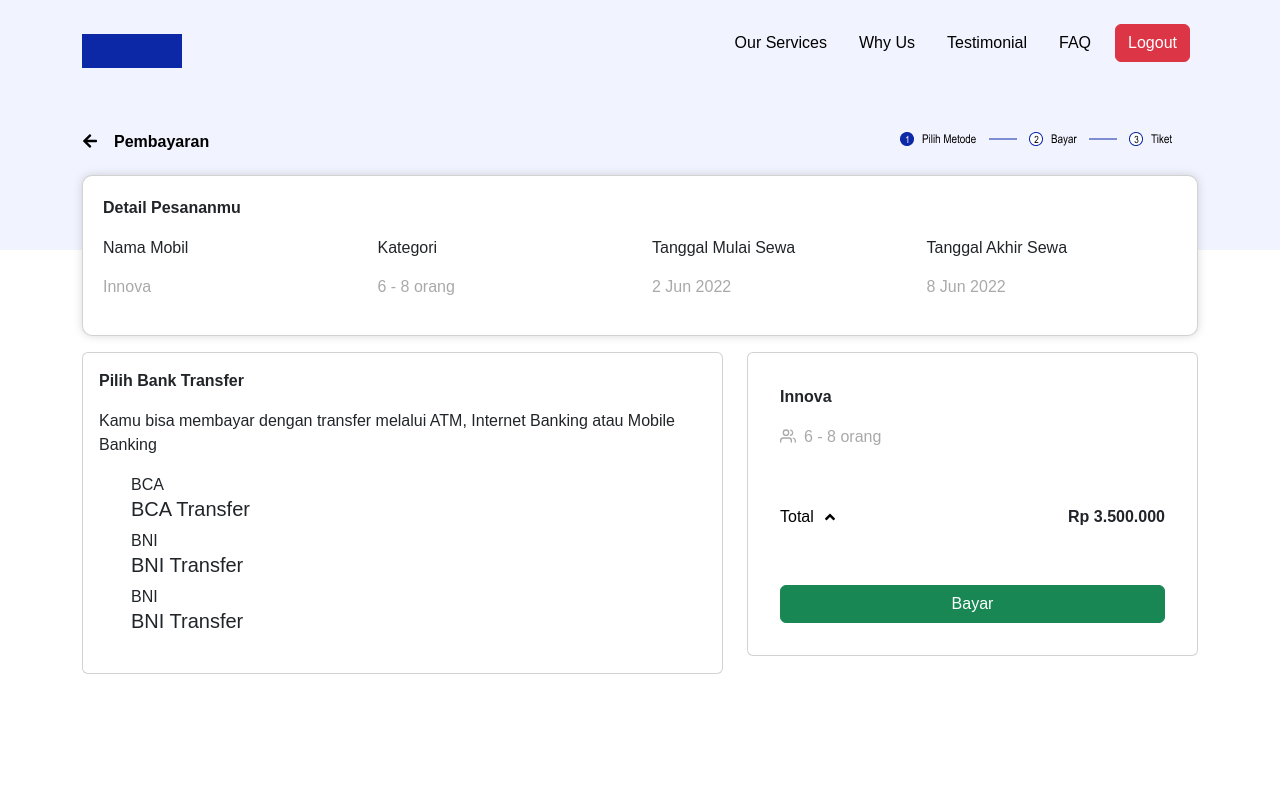
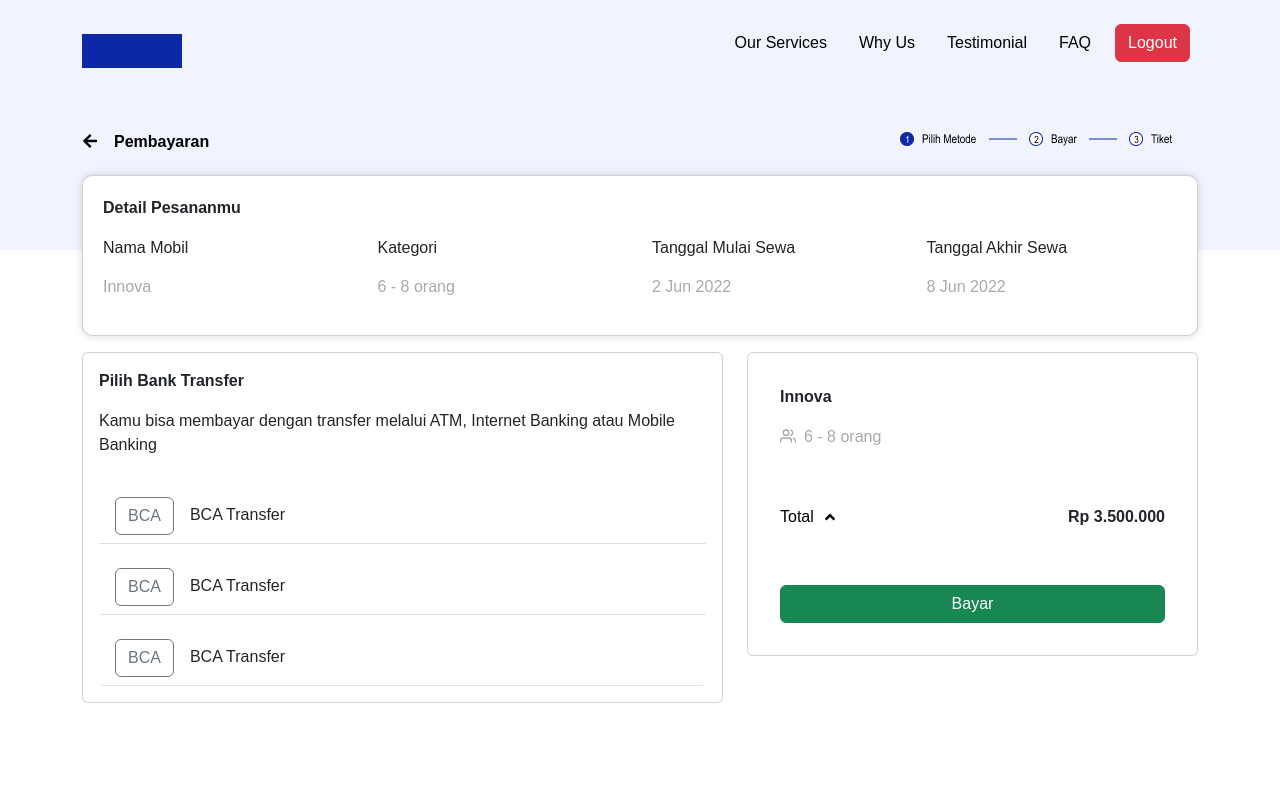
Before and after one commit to Wannn14/Binar-Platinum, a React (Create React App) app: page /pembayaran in a window 1280 px wide. Shown: the top 800 px of the page. Built offline with nearby package versions, Linux system fonts and the light colour scheme; sample sign-in values are in the browser's storage.

Commit message:
update : checked Bank

```diff
--- a/src/pages/Payment/bayar-mobil.js
+++ b/src/pages/Payment/bayar-mobil.js
@@ -4,17 +4,16 @@ import Foot from "../../components/footer";
 import "./bayar.css";
 import Step from "../../assets/image/step.png";
 import {Row, Col, Button, Container, Card, ListGroup} from "react-bootstrap";
-import {FaArrowLeft, FaAngleUp, FaAngleDown, FaCheck} from "react-icons/fa";
+import {FaArrowLeft, FaAngleUp, FaAngleDown} from "react-icons/fa";
 import {FiUsers} from "react-icons/fi";
 import Check from '../../assets/image/check.svg';
 
 
 const Bayar = () => {
   const [show, setShow] = useState(true);
-  const [change, setChange] = useState(true);
-  const [change1, setChange1] = useState("");
-  const [change2, setChange2] = useState("");
   const [selected, setSelected] = useState();
+
+
   const selectClick = (index) => { setSelected(index) };
 
 
@@ -72,88 +71,57 @@ const Bayar = () => {
                 Kamu bisa membayar dengan transfer melalui ATM, Internet Banking
                 atau Mobile Banking
               </p>
-              <ul>
-                    <li
+              <ListGroup variant="flush border-bottom border-top-0 ">
+                <ListGroup.Item>
+                    <div
                       className={selected === 1 ? 'active' : null}
                       onClick={() => {
                         selectClick(1);
                         localStorage.setItem("bank", "BCA");
                       }}
                     >
-                      <div className="cont">
-                        <div className="bank">BCA</div>
-                        <h5>BCA Transfer</h5>
+                      <div className="mt-3" >
+                        <button className="bank btn btn-outline-secondary">BCA</button>
+                        <span className='ms-3' >BCA Transfer</span>
+
+                      {selected === 1 ? <img src={Check} className="float-check-right mt-2" alt="check-list" /> : null}
                       </div>
-                      {selected === 1 ? <img src={Check} alt="check-list" /> : null}
-                    </li>
-                    <li
+                    </div >
+                </ListGroup.Item>
+                <ListGroup.Item>
+                    <div
                       className={selected === 2 ? 'active' : null}
                       onClick={() => {
                         selectClick(2);
-                        localStorage.setItem("bank", "BNI")
+                        localStorage.setItem("bank", "BCA");
                       }}
                     >
-                      <div className="cont">
-                        <div className="bank">BNI</div>
-                        <h5>BNI Transfer</h5>
+                      <div className="mt-3" >
+                        <button className="bank btn btn-outline-secondary">BCA</button>
+                        <span className='ms-3' >BCA Transfer</span>
+
+                      {selected === 2 ? <img src={Check} className="float-check-right mt-2" alt="check-list" /> : null}
                       </div>
-                      {selected === 2 ? <img src={Check} alt="check-list" /> : null}
-                    </li>
-                    <li
+                    </div>
+
+                  </ListGroup.Item>
+                  <ListGroup.Item>
+                    <div
                       className={selected === 3 ? 'active' : null}
                       onClick={() => {
                         selectClick(3);
-                        localStorage.setItem("bank", "BNI")
+                        localStorage.setItem("bank", "BCA");
                       }}
                     >
-                      <div className="cont">
-                        <div className="bank">BNI</div>
-                        <h5>BNI Transfer</h5>
+                      <div className="mt-3" >
+                        <button className="bank btn btn-outline-secondary">BCA</button>
+                        <span className='ms-3' >BCA Transfer</span>
+
+                      {selected === 3 ? <img src={Check} className="float-check-right mt-2" alt="check-list" /> : null}
                       </div>
-                      {selected === 3 ? <img src={Check} alt="check-list" /> : null}
-                    </li>
-
-                  </ul>
-              {/* <ListGroup variant="flush border-bottom border-top-0 list-group-payment">
-                <ListGroup.Item>
-                  <Button
-                    onClick={() => setChange(!change)}
-                    variant="outline-dark me-3 button-tf"
-                  >
-                    BCA
-                  </Button>
-                  BCA Transfer
-                  {change ? <FaCheck className="float-check-right mt-2" /> : ""}
-                </ListGroup.Item>
-                <ListGroup.Item>
-                  <Button
-                    onClick={() => setChange1(!change1)}
-                    variant="outline-dark me-3 button-tf"
-                  >
-                    BNI
-                  </Button>
-                  BNI Transfer
-                  {change1 ? (
-                    <FaCheck className="float-check-right mt-2" />
-                  ) : (
-                    ""
-                  )}
-                </ListGroup.Item>
-                <ListGroup.Item>
-                  <Button
-                    onClick={() => setChange2(!change2)}
-                    variant="outline-dark me-3 button-tf"
-                  >
-                    Mndiri
-                  </Button>
-                  Mndiri Transfer
-                  {change2 ? (
-                    <FaCheck className="float-check-right mt-2" />
-                  ) : (
-                    ""
-                  )}
-                </ListGroup.Item>
-              </ListGroup> */}
+                    </div >
+                  </ListGroup.Item>
+              </ListGroup>
             </Card>
           </div>
           <div className="col-lg-5">
```
Also changed, not shown: 1 other file (tests, documents, lock files or other folders).
